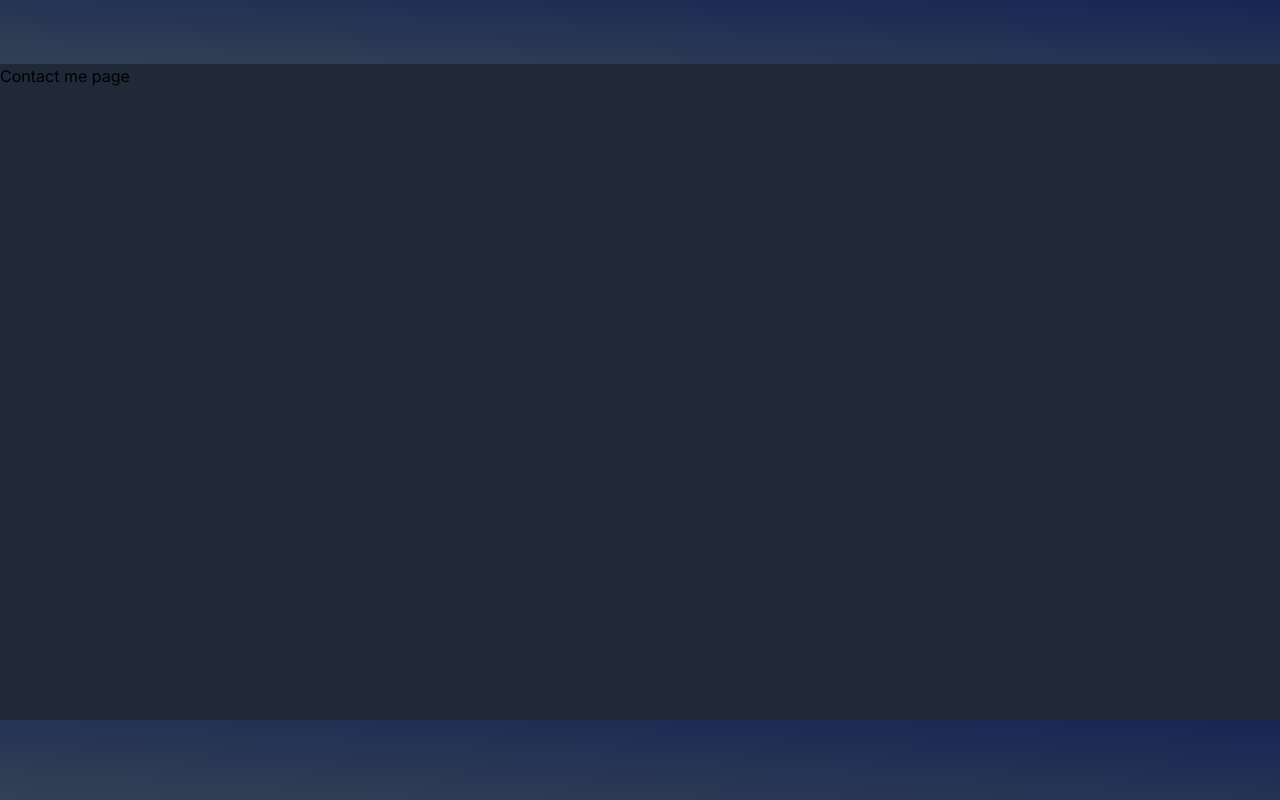
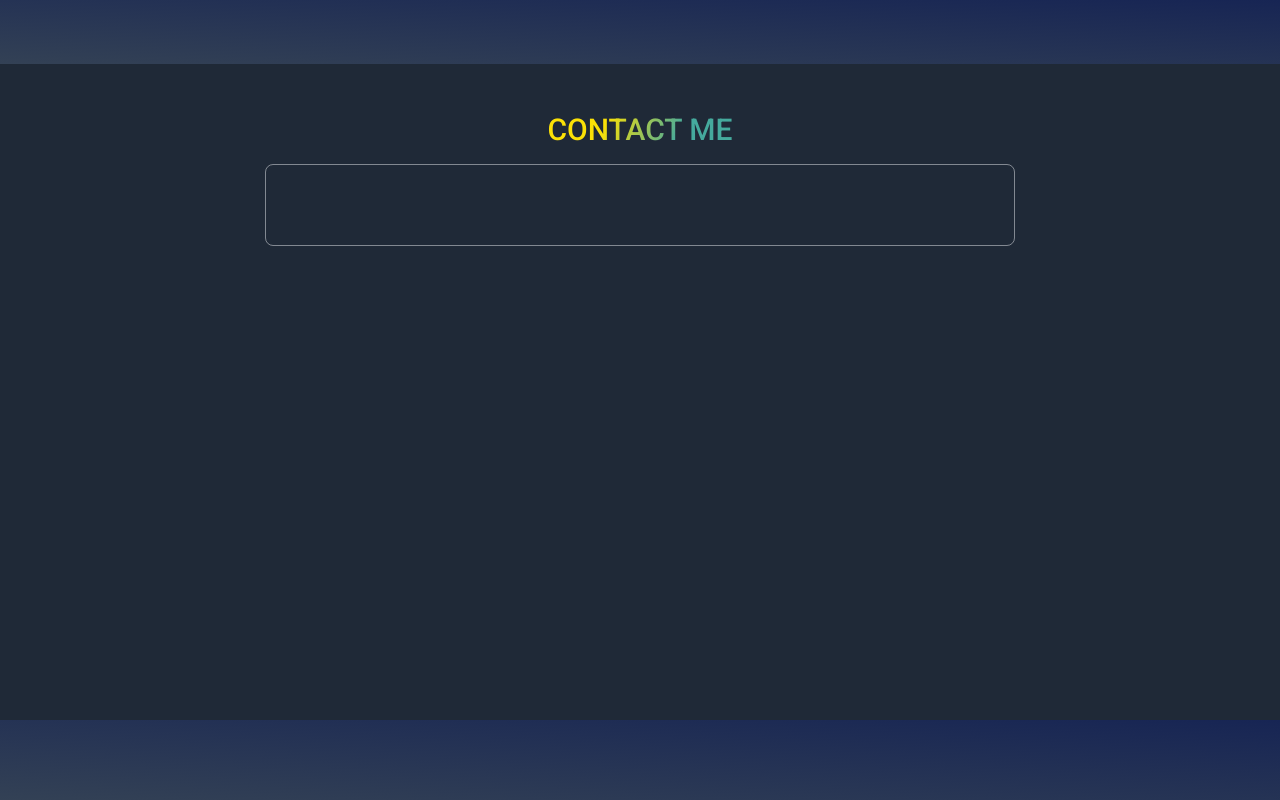
Before and after one commit to nognzlz/cv-nicolasparra, a Next.js app: page /contact-me in a window 1280 px wide. Built offline with nearby package versions, Linux system fonts and the light colour scheme.

Commit message:
add textarea and heading components

```diff
--- a/src/app/contact-me/page.tsx
+++ b/src/app/contact-me/page.tsx
@@ -1,7 +1,9 @@
 import { Footer } from "@/components/Footer";
 import { Header } from "@/components/Header";
+import { Heading } from "@/components/Heading";
 import { PageContent } from "@/components/Layout/PageContent";
 import { PageWrapper } from "@/components/Layout/PageWrapper";
+import { Textarea } from "@/components/Input/Textarea";
 import React from "react";
 
 export default () => {
@@ -9,7 +11,16 @@ export default () => {
     <>
       <Header />
       <PageWrapper>
-        <PageContent>Contact me page</PageContent>
+        <PageContent>
+          <div className="flex flex-col p-4 space-y-4 md:my-8 my-4">
+            <div className="text-center">
+              <Heading>Contact me</Heading>
+            </div>
+            <div className="md:self-center self-stretch">
+              <Textarea />
+            </div>
+          </div>
+        </PageContent>
       </PageWrapper>
       <Footer />
     </>
--- /dev/null
+++ b/src/components/Heading.tsx
@@ -0,0 +1,22 @@
+import clsx from "clsx";
+import { Roboto } from "next/font/google";
+import React, { PropsWithChildren } from "react";
+
+const roboto = Roboto({ weight: "500", subsets: ["latin"] });
+
+export const Heading = ({
+  children,
+  className,
+}: PropsWithChildren & { className?: string }) => {
+  return (
+    <h1
+      className={clsx(
+        roboto.className,
+        "font-bold bg-gradient-primary inline-block text-transparent bg-clip-text text-3xl uppercase italic w-fit",
+        className
+      )}
+    >
+      {children}
+    </h1>
+  );
+};
--- /dev/null
+++ b/src/components/Input/Textarea.tsx
@@ -0,0 +1,22 @@
+import React from "react";
+
+export const Textarea = () => {
+  return (
+    <textarea
+      className={`
+        bg-transparent
+        border
+        border-gray-200
+        border-opacity-50
+        rounded-lg
+        md:w-[750px]
+        w-full
+        text-gray-100 p-4
+        outline-1
+         outline-slate-700
+         outline-opacity-50
+         outline-offset-2
+         resize-none`}
+    ></textarea>
+  );
+};
--- a/src/components/Sidebar/Sidebar.tsx
+++ b/src/components/Sidebar/Sidebar.tsx
@@ -4,24 +4,23 @@ import React, { Fragment } from "react";
 import { XMarkIcon } from "@heroicons/react/20/solid";
 import { Dialog, Transition, TransitionChild } from "@headlessui/react";
 import Link from "next/link";
-import { useRouter, usePathname } from "next/navigation";
+import { usePathname } from "next/navigation";
 import { Bars3Icon } from "@heroicons/react/24/solid";
 import { Nunito } from "next/font/google";
 
 const nunito = Nunito({ weight: "400", subsets: ["latin"] });
 
-type Props = {
+interface Props extends React.PropsWithChildren {
   menuItems: {
     label: string;
     url: string;
   }[];
-};
+}
 
 export const Sidebar = ({ menuItems }: Props) => {
   const [sidebarOpen, setSidebarOpen] = React.useState(false);
 
   const MenuItem = ({ label, url }: { label: string; url: string }) => {
-    const router = useRouter();
     const pathname = usePathname();
 
     return (
--- a/tailwind.config.ts
+++ b/tailwind.config.ts
@@ -8,11 +8,12 @@ const config: Config = {
   ],
   theme: {
     extend: {
-      backgroundImage: {
+      backgroundImage: (theme) => ({
         "gradient-radial": "radial-gradient(var(--tw-gradient-stops))",
         "gradient-conic":
           "conic-gradient(from 180deg at 50% 50%, var(--tw-gradient-stops))",
-      },
+        "gradient-primary": `linear-gradient(114.16deg, #FBE106 30.83%, #45AA9D 70.62%)`,
+      }),
     },
   },
   plugins: [],
```
